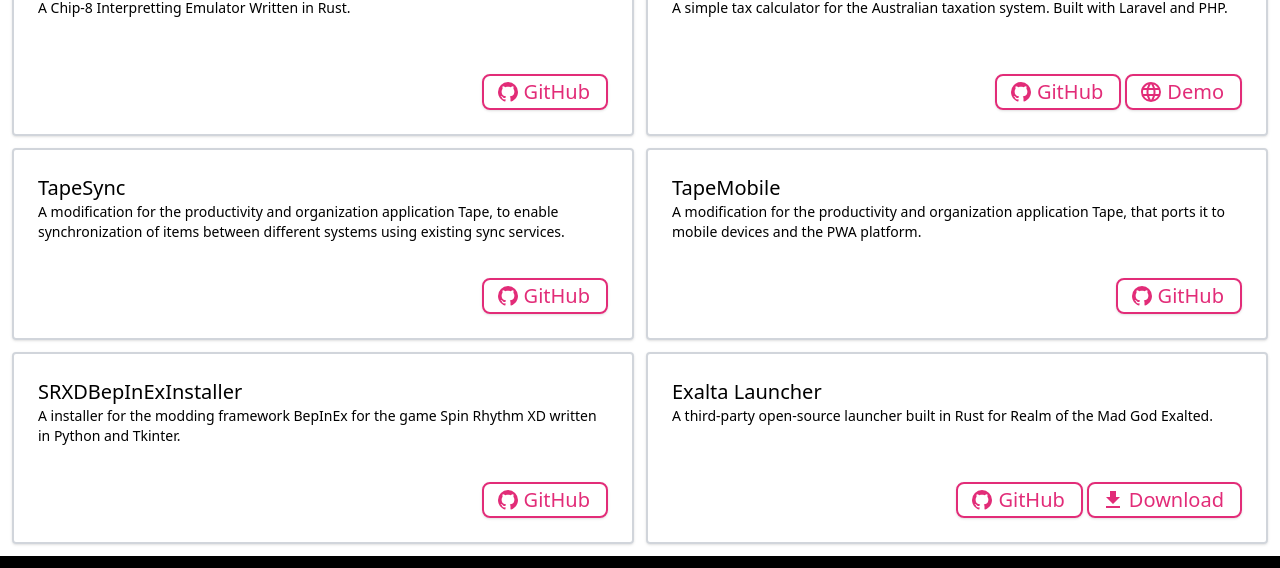
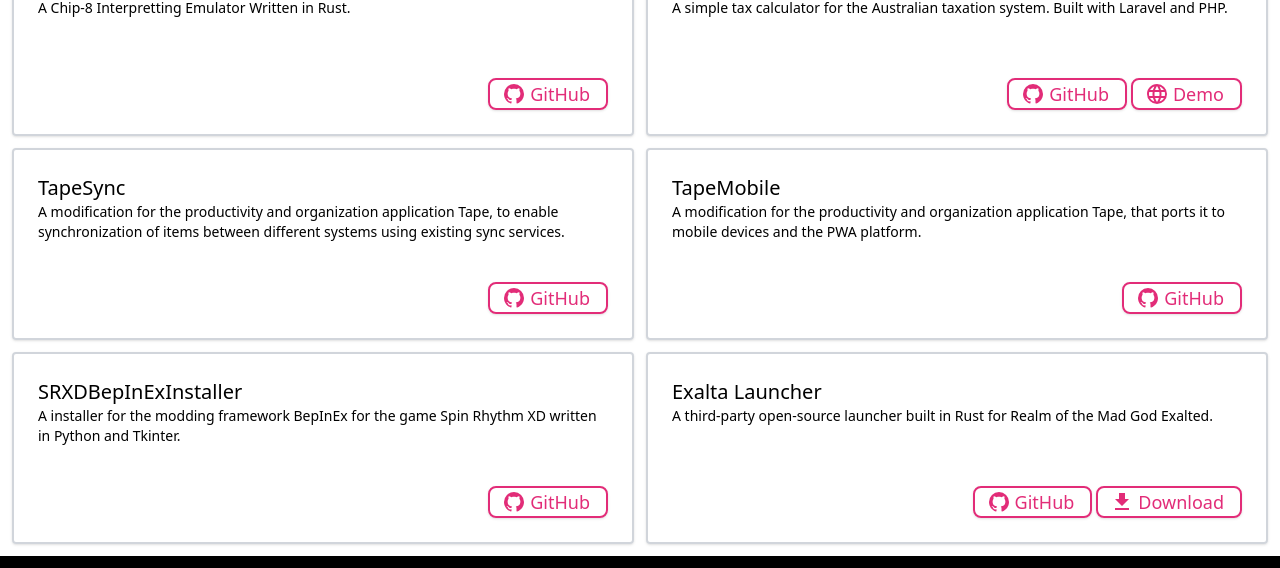
Before and after one commit to amydevs/amydevs.github.io, a Next.js app: page /portfolio in a window 1280 px wide. Shown: the part 132-700 px from the top of the page. Built offline with nearby package versions, Linux system fonts and the light colour scheme.

Commit message:
changed button styling

```diff
--- a/src/styles/globals.css
+++ b/src/styles/globals.css
@@ -17,8 +17,8 @@
     }
 
     .action {
-        @apply flex text-xl w-fit whitespace-nowrap items-center
-            py-0.5 px-3 pr-4 gap-1 rounded-lg
+        @apply flex text-lg w-fit whitespace-nowrap items-center
+            px-3 pr-4 gap-1 rounded-lg
             text-primary hover:text-white hover:bg-primary
             border-2 border-primary
             active:translate-y-0.5
```
